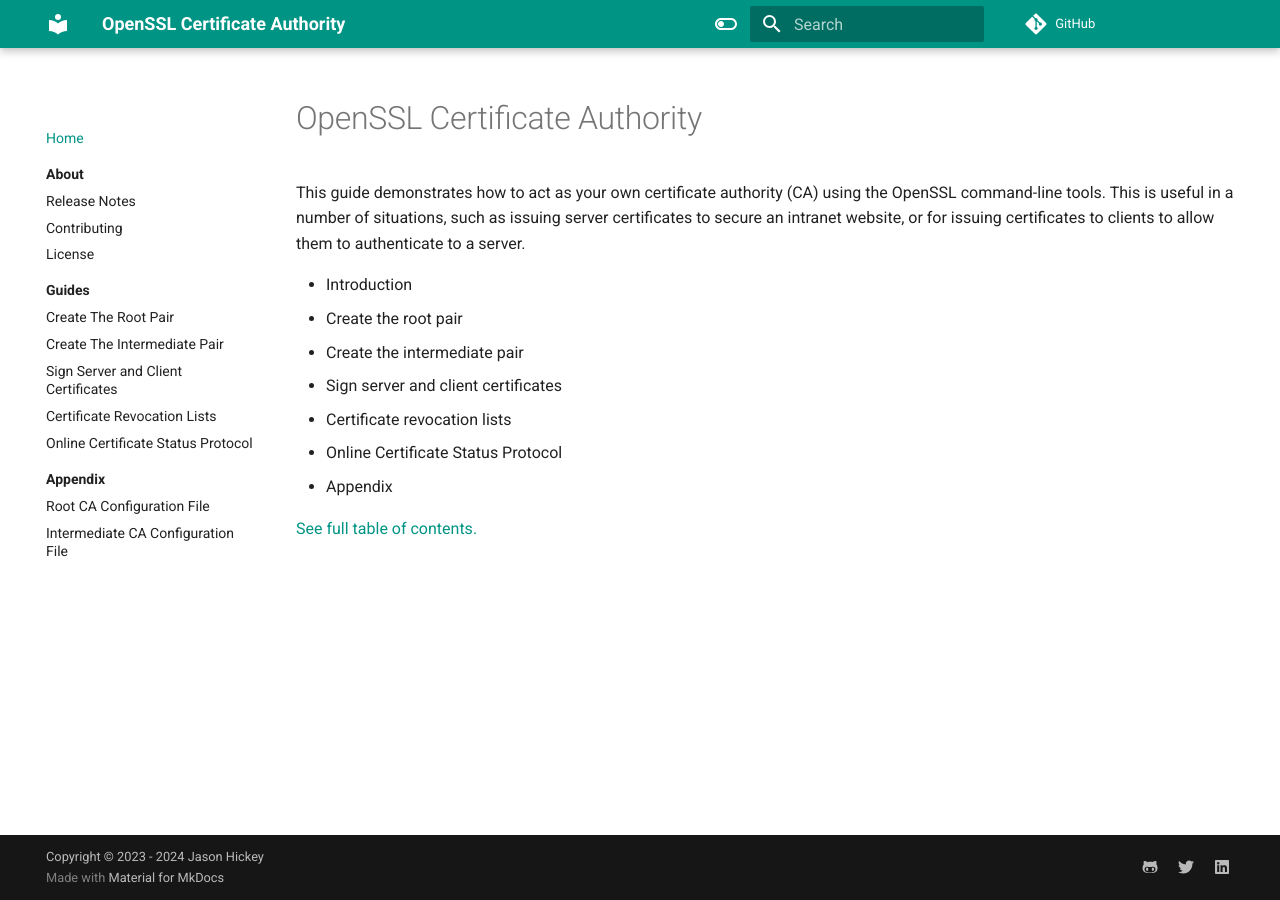
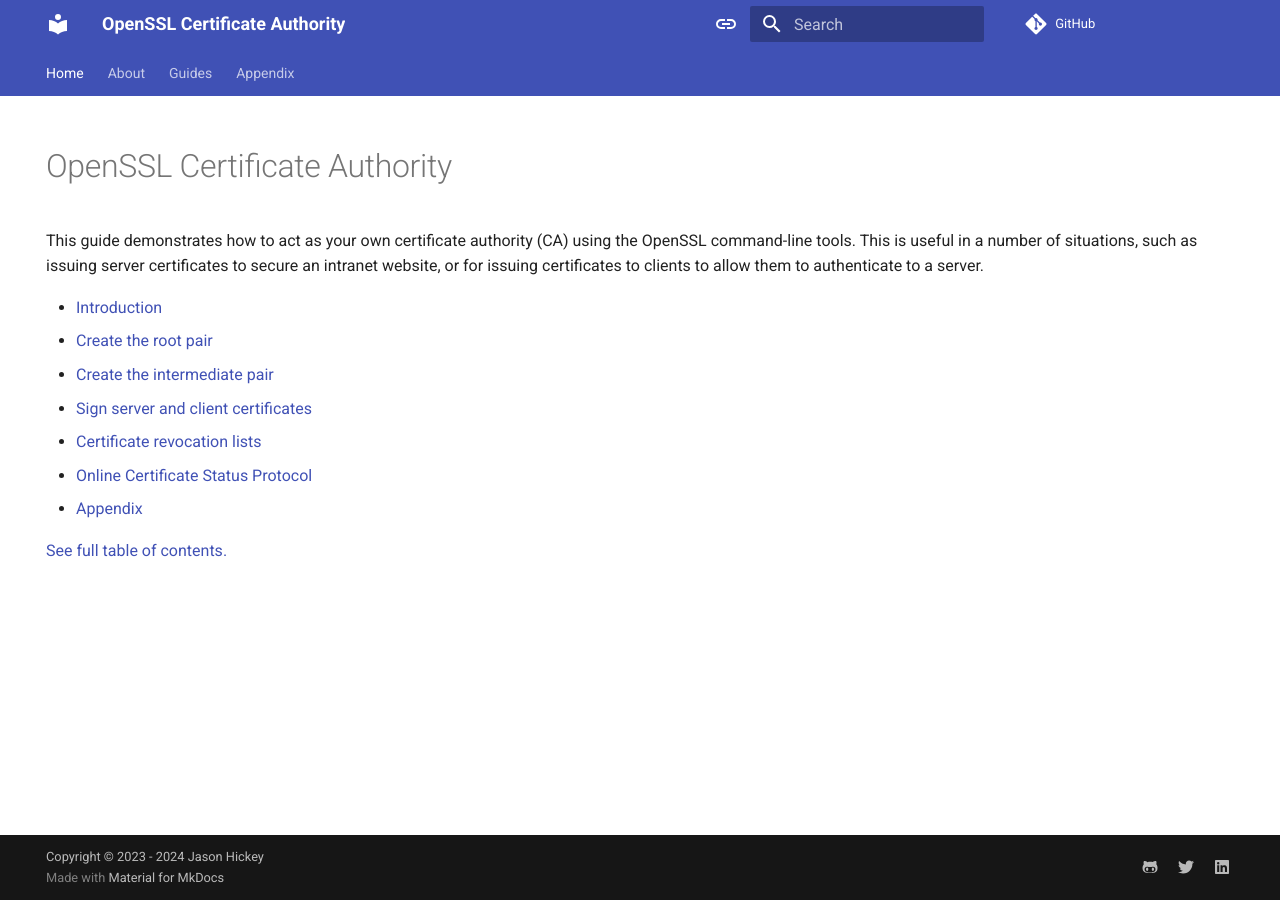
Before and after one commit to Zephynyah/OpenSSL-Certificate-Authority, an MkDocs documentation site: the page built from docs/index.md, in a window 1280 px wide. Built offline with MkDocs 1.6.1 and Material for MkDocs 9.7.7, drawn with Linux system fonts in a browser that asks for light colours; plug-ins that fetch from the network failed and are left out; comment, search, counter and statistics services are not loaded.

Commit message:
added major fixes

```diff
--- a/mkdocs.yml
+++ b/mkdocs.yml
@@ -26,8 +26,10 @@
 theme:
   name: readthedocs
   name: material
+  # custom_dir: material/overrides
   features:
-    # - navigation.tabs
+    - toc.follow
+    - navigation.tabs
     - navigation.sections
     - toc.integrate
     - navigation.top
@@ -41,19 +43,30 @@
     - navigation.indexes
   language: en
   palette:
-    - scheme: default
+    - media: "(prefers-color-scheme)"
       toggle:
-        icon: material/toggle-switch-off-outline
-        name: Switch to dark mode
-      primary: teal
-      accent: purple
-    - scheme: slate
+        icon: material/link
+        name: Switch to light mode
+    - media: "(prefers-color-scheme: light)"
+      scheme: default
+      primary: indigo
+      accent: indigo
       toggle:
         icon: material/toggle-switch
-        name: Switch to light mode
-      primary: teal
-      # accent: lime
-
+        name: Switch to dark mode
+    - media: "(prefers-color-scheme: dark)"
+      scheme: slate
+      primary: black
+      accent: indigo
+      toggle:
+        icon: material/toggle-switch-off
+        name: Switch to system preference
+  font:
+      text: Roboto
+      code: Roboto Mono
+    # favicon: assets/favicon.png
+    # icon:
+    #   logo: logo
 plugins:
   - social
   - search
@@ -78,13 +91,14 @@
       emoji_generator: !!python/name:materialx.emoji.to_svg
 
 extra:
-  version: 0.1.0
+  version: 0.1.1
   social:
     - icon: fontawesome/brands/github-alt
-      link: https://github.com/james-willett
+      link: https://github.com/Zephynyah
     - icon: fontawesome/brands/twitter
-      link: https://twitter.com/TheJamesWillett
+      link: https://twitter.com/
     - icon: fontawesome/brands/linkedin
+      link: https://linkedin.com/
 extra_css:
   - stylesheets/extra.css
 extra_javascript:
```
Also changed, not shown: docs/guides/index-full.md (deleted, +0 -38 lines), docs/guides/index.md (+8 -8 lines), docs/index.md (+12 -8 lines), docs/introduction.md (deleted, +0 -13 lines), 1 other file.
